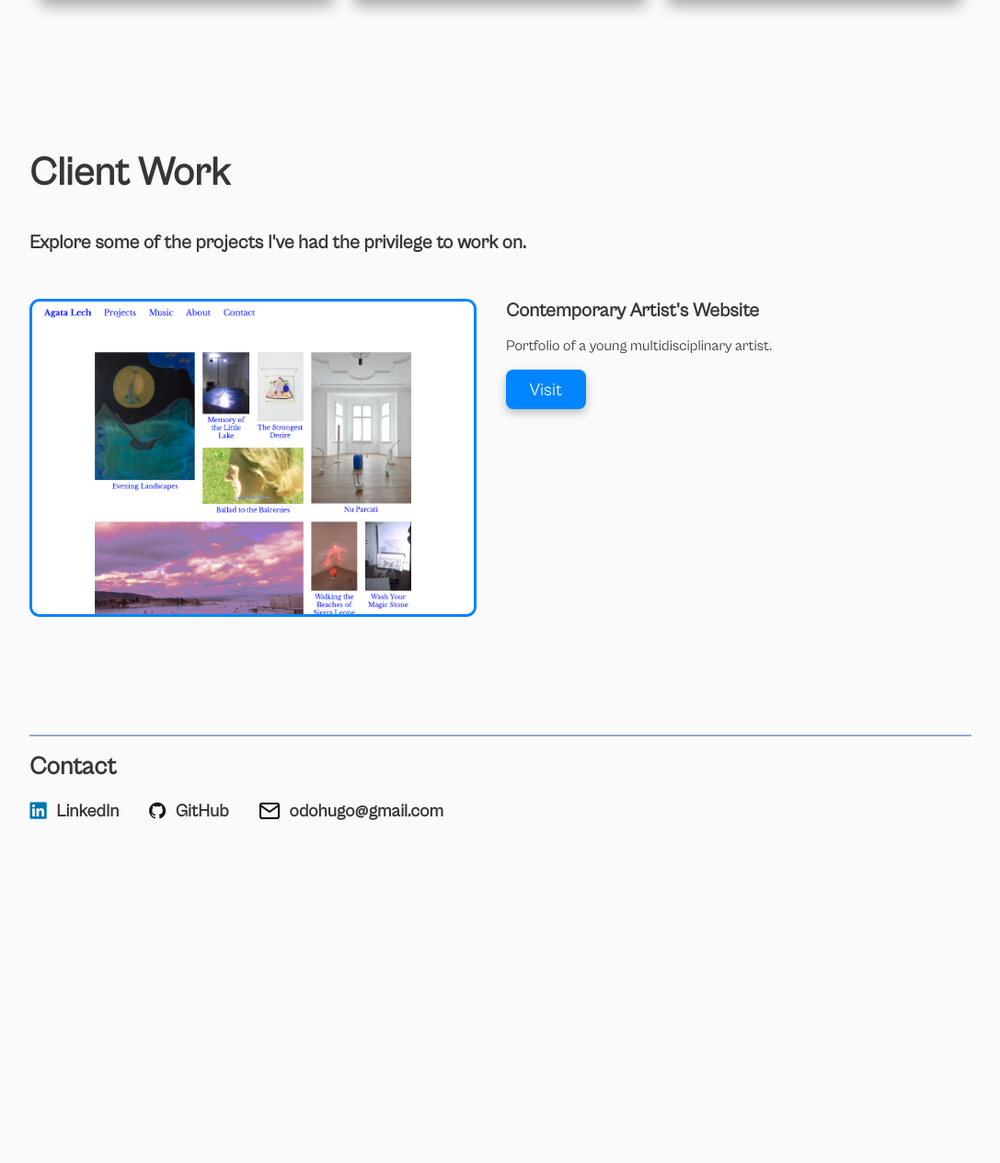
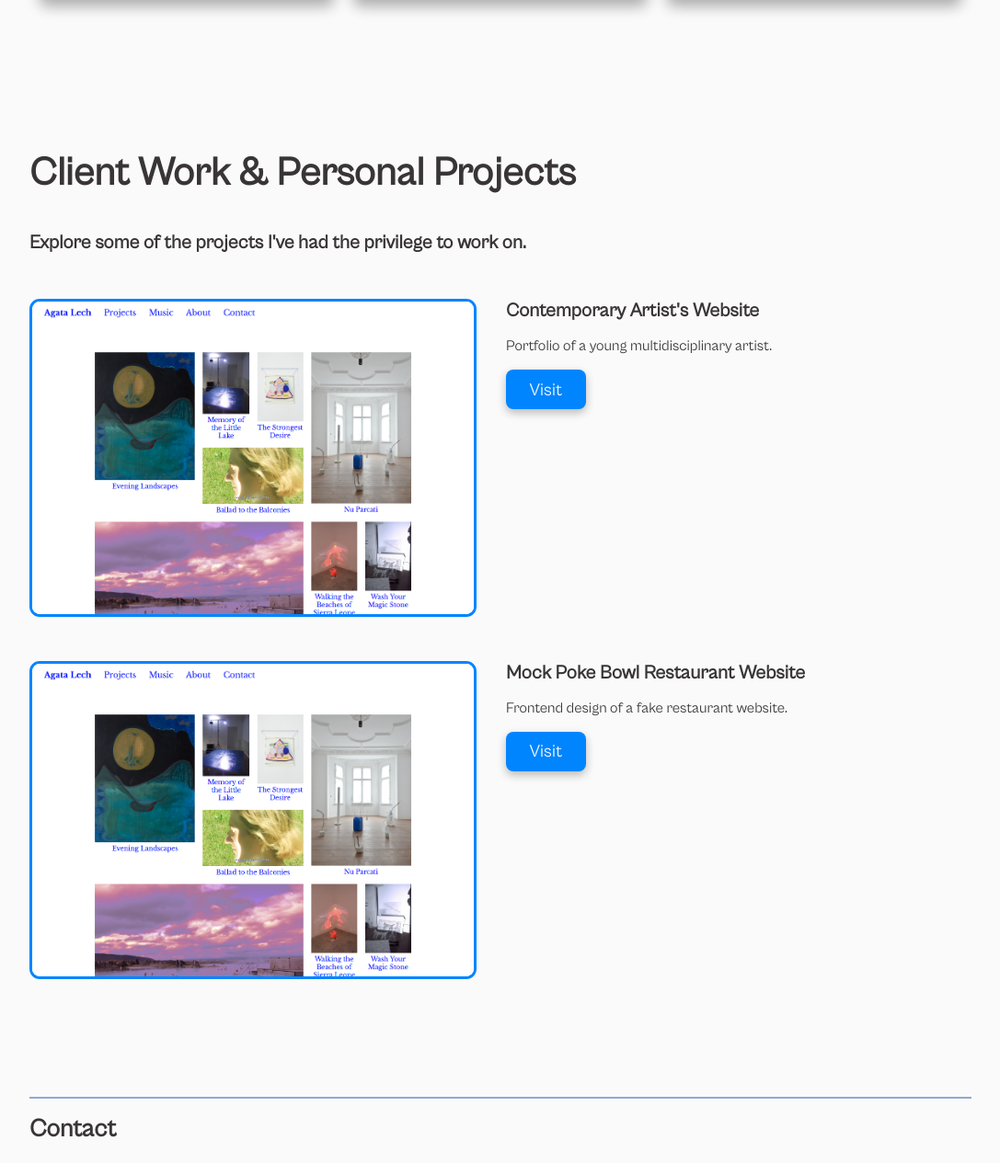
Before and after one commit to odohugo/Portfolio-Website, a plain HTML site: page index.html in a window 1280 px wide. Shown: the part 2122-3387 px from the top of the page at 92% size, without its empty margins (96-1183 px from the left). Before the commit the page ends 3067 px from the top, so only its background shows below. Drawn offline with nearby package versions, Linux system fonts and the light colour scheme.

Commit message:
added new work project

```diff
--- a/index.html
+++ b/index.html
@@ -214,7 +214,7 @@
             </div>
 
             <div class="works-container pop-in-animation">
-                <h2 class="content-en">Client Work</h2>
+                <h2 class="content-en">Client Work & Personal Projects</h2>
                 <h4 class="content-en">Explore some of the projects I've had the privilege to work on.</h4>
                 <h2 class="content-pl hidden">Realizacje dla klientów</h2>
                 <h4 class="content-pl hidden">Poznaj niektóre projekty, które miałem przyjemność wykonać.</h4>
@@ -229,6 +229,19 @@
                         <h4>Portfolio Artystyczne</h4>
                         <p>Portfolio artystyczne współczesnej artystki multimedialnej.</p>
                         <a href="http://agatalech.com/" target="_blank" rel="noopener noreferrer"><button class="visit-work-project">Visit</button></a>
+                    </div>
+                </div>
+                <div class="works-each">
+                    <img src="./Agata-Lech-Website.png" class="lech-website-img" />
+                    <div class="content-en">
+                        <h4>Mock Poke Bowl Restaurant Website</h4>
+                        <p>Frontend design of a fake restaurant website.</p>
+                        <a href="https://zenbowls-practice-proj.pages.dev/" target="_blank" rel="noopener noreferrer"><button class="visit-work-project">Visit</button></a>
+                    </div>
+                    <div class="content-pl hidden">
+                        <h4>Strona internetowa restauracji Poke Bowl</h4>
+                        <p>Projekt frontendu fałszywej strony restauracji</p>
+                        <a href="https://zenbowls-practice-proj.pages.dev/" target="_blank" rel="noopener noreferrer"><button class="visit-work-project">Visit</button></a>
                     </div>
                 </div>
             </div>
```
